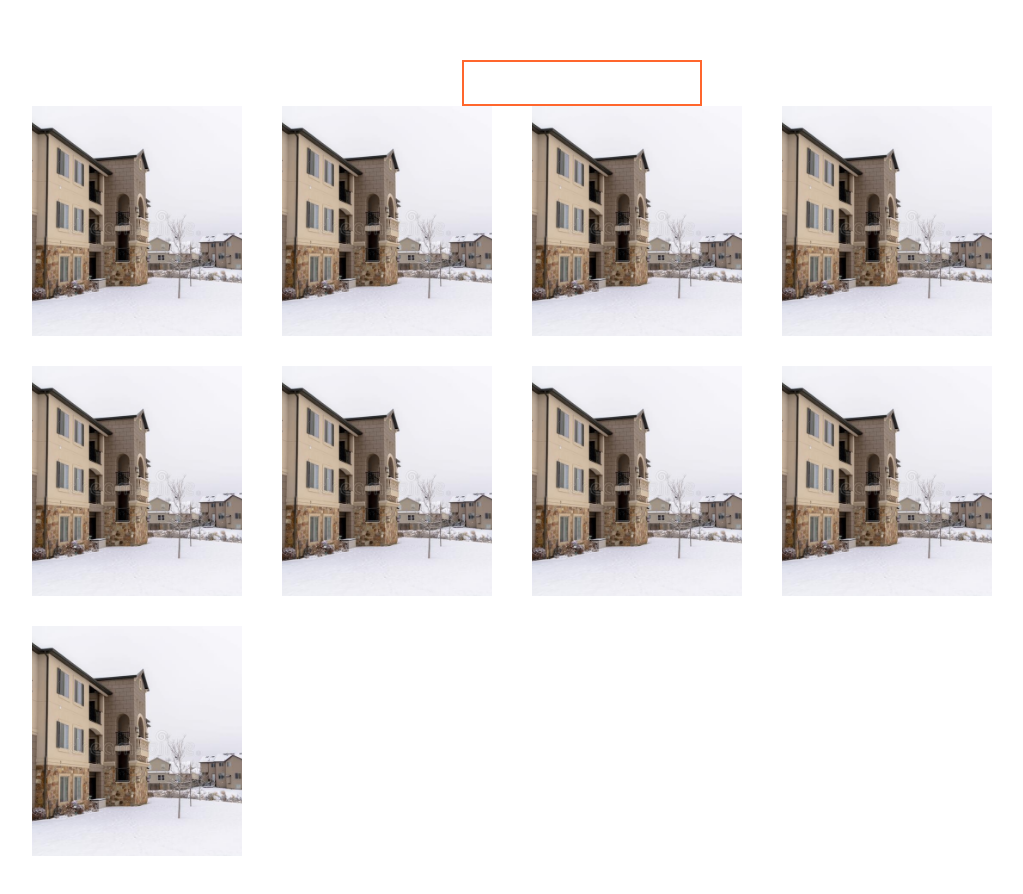
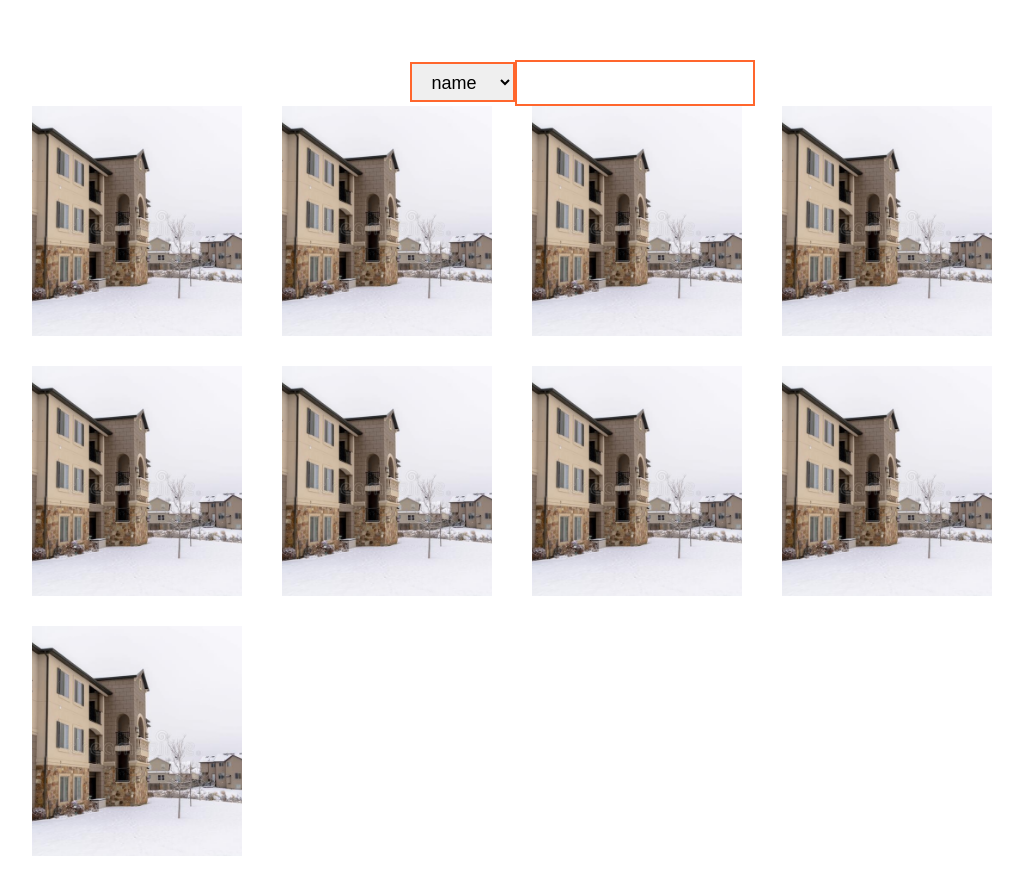
Before and after one commit to erpua/VueJS, a Vue app in the folder my-first-app/: page / in a window 1280 px wide. Shown: the whole page, without its empty margins (58-1081 px from the left). Built offline with nearby package versions, Linux system fonts and the light colour scheme; the HTML template or start-up script is replaced by a standard one; a web font is replaced by a local one.

Commit message:
created select component

```diff
--- a/my-first-app/src/App.vue
+++ b/my-first-app/src/App.vue
@@ -1,17 +1,9 @@
 <template>
   <div :id="$style.app">
     <h2>{{ text }}</h2>
-    <!-- two way data binding -->
-    <!-- <input type="text" v-model="text" /> -->
-    <!--  <input
-      type="text"
-      :v-value="text"
-      @input="(event) => (text = event.target.value)"
-    /> -->
-    <!--  -->
+    <CustomSelect :items="['name', 'label', 'salary']" />
     <CustomInput v-model="text" />
     <ApartmentsList :items="apartments">
-      <!--   <template v-slot:title>New title</template> -->
       <template v-slot:apartment="{ apartment }">
         <ApartmentsItem
           :key="apartment.id"
@@ -30,11 +22,13 @@
 import ApartmentsList from "./components/apartment/ApartmentsList";
 import ApartmentsItem from "./components/apartment/ApartmentsItem";
 import CustomInput from "./components/shared/CustomInput";
+import CustomSelect from "./components/shared/CustomSelect";
 import apartments from "./components/apartment/apartments";
 
 export default {
   name: "App",
   components: {
+    CustomSelect,
     ApartmentsList,
     ApartmentsItem,
     CustomInput,
--- a/my-first-app/src/assets/scss/index.scss
+++ b/my-first-app/src/assets/scss/index.scss
@@ -1,5 +1,5 @@
 @import './reset.scss';
-@import './varables.scss';
+@import './variables.scss';
 
 * {
   box-sizing: border-box;
--- a/my-first-app/src/assets/scss/varables.scss
+++ /dev/null
@@ -1 +0,0 @@
-$main-color: #FF662D
--- /dev/null
+++ b/my-first-app/src/assets/scss/variables.scss
@@ -0,0 +1 @@
+$main-color: #FF662D;
--- a/my-first-app/src/components/shared/CustomInput.vue
+++ b/my-first-app/src/components/shared/CustomInput.vue
@@ -20,7 +20,7 @@ export default {
 </script>
 
 <style lang="scss" scoped>
-@import "../../assets/scss/varables.scss";
+@import "../../assets/scss/variables.scss";
 
 .custom-input {
   min-height: 40px;
--- /dev/null
+++ b/my-first-app/src/components/shared/CustomSelect.vue
@@ -0,0 +1,58 @@
+<template>
+  <select v-on="listeners" class="custom-select">
+    <option v-for="item in formatedItems" :key="item.value" :value="item.value">
+      {{ item.label }}
+    </option>
+  </select>
+</template>
+
+<script>
+export default {
+  name: "CustomSelect",
+  props: {
+    items: {
+      type: Array,
+      required: true,
+    },
+  },
+  computed: {
+    listeners() {
+      return {
+        ...this.$listeners,
+        input: (event) => this.$emit("input", event.target.value),
+      };
+    },
+    formatedItems() {
+      return this.items.map((item) => {
+        return typeof item === "object" ? item : { value: item, label: item };
+      });
+    },
+  },
+};
+/*  formatedItems() {
+      return items.map((item) => {
+        if (typeof item === "object") {
+          return item;
+        } else {
+          return {
+            value: item,
+            label: item,
+          };
+        }
+      });
+    }, */
+</script>
+
+<style lang="scss" scoped>
+@import "../../assets/scss/variables.scss";
+
+.custom-select {
+  height: 40px;
+  border: 2px solid $main-color;
+  font-size: 18px;
+  outline: none;
+  padding: 8px 16px;
+  cursor: pointer;
+  display: inline-block;
+}
+</style>
```
Also changed, not shown: my-first-app/extra_practice/App.vue (+28 -0 lines).
